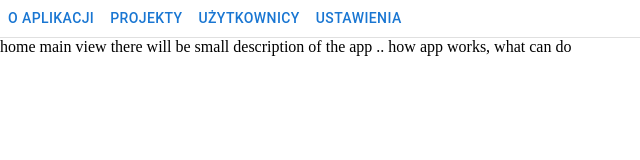
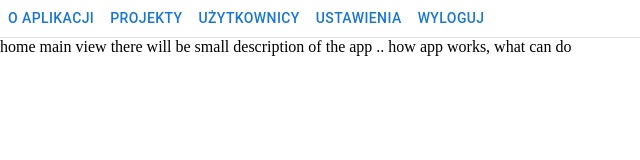
Before and after one commit to AdamSzr/Kerplank-backend, a Next.js app in the folder kreplank-frontend/: page /home in a window 1280 px wide. Shown: the top 160 px of the page, without its empty margins (0-640 px from the left). Built offline with nearby package versions, Linux system fonts and the light colour scheme.

Commit message:
dodanie przycisku logout

```diff
--- a/kreplank-frontend/src/features/Menu/MenuComponent.tsx
+++ b/kreplank-frontend/src/features/Menu/MenuComponent.tsx
@@ -6,6 +6,7 @@ import { useRouter } from 'next/router'
 import { NextRequest, NextResponse } from 'next/server'
 import { useContext, useEffect } from 'react'
 import { PageContext } from '../AppRootComponent/AppRootViewComponent'
+import { jwtTokenStorage } from '../config'
 import { MenuTab, Pages } from './menu-config'
 
 
@@ -18,17 +19,27 @@ const MenuComponent = () => {
     console.log()
 
     const createMenuBtn = (menuTab: MenuTab) => {
-        return <Button key={`menu-tab-${menuTab.title}`}  onClick={() => {
+        return <Button key={`menu-tab-${menuTab.title}`} onClick={() => {
             console.log(`przeniesienie do widoku [${menuTab.title}]`);
             ctx.setAcctualPage(menuTab);
 
         }}> {menuTab.title}</Button>
     }
+    const createLogout = () => {
+        return <Button key={`menu-tab-lotout`} onClick={() => {
+            console.log(`logout bye`);
+            jwtTokenStorage.clear()
+            router.push('/login')
+
+
+        }}> Wyloguj</Button>
+    }
 
 
     return (
         <Box >
-            {Object.values(Pages).map((it: MenuTab) => createMenuBtn(it))}
+            {Object.values(Pages).map((it: MenuTab) => createMenuBtn(it))
+                .concat([createLogout()])}
         </Box>
     )
 }
--- a/kreplank-frontend/src/features/Menu/menu-config.tsx
+++ b/kreplank-frontend/src/features/Menu/menu-config.tsx
@@ -15,7 +15,6 @@ export type MenuTab = {
 export const HomePage = { title: "Strona domowa", name: "home", view: <HomeMainView /> } as MenuTab
 
 export class Pages {
-    // static Home =
     static About = { title: "O aplikacji", name: "about", view: <AboutAppView /> } as MenuTab
     static Projects = { title: "Projekty", name: "projects", view: <ProjectsComponent /> } as MenuTab
     static Users = { title: "Użytkownicy", name: "users", view: <UsersComponent /> } as MenuTab
```
